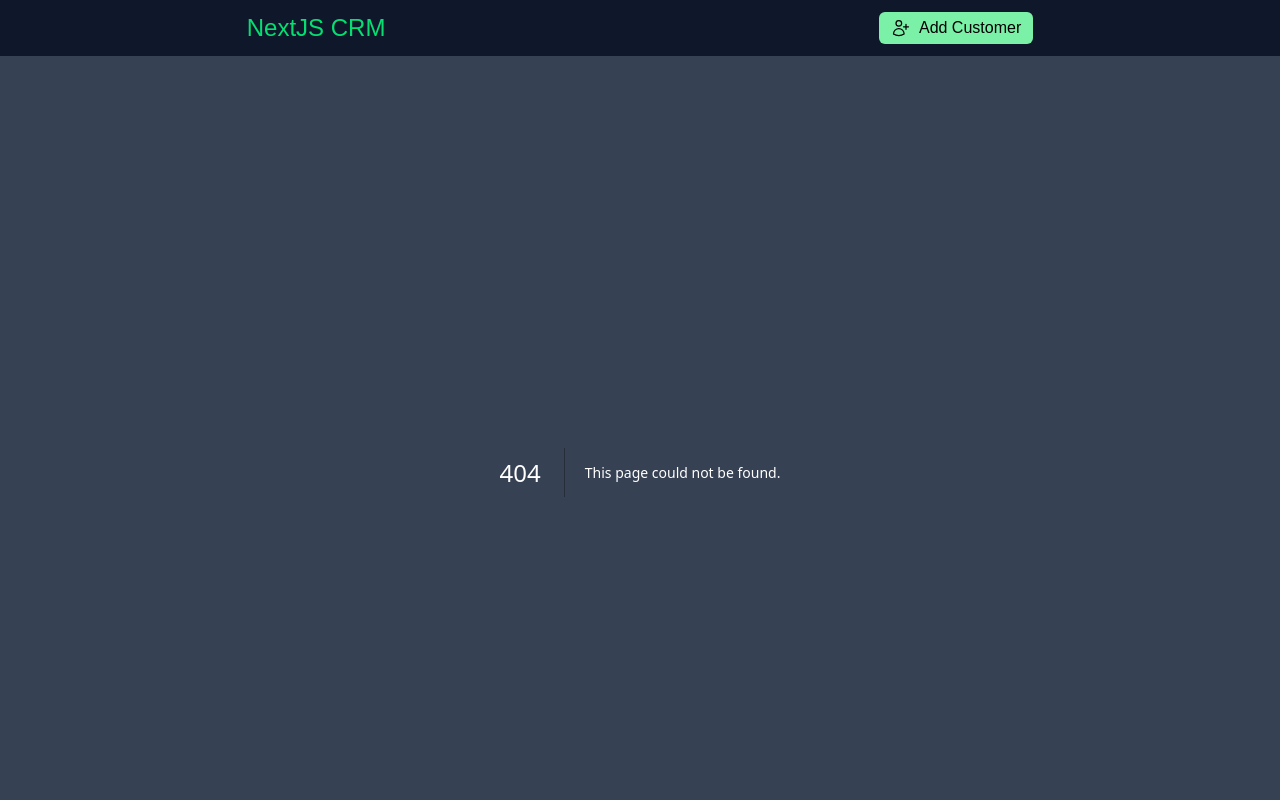
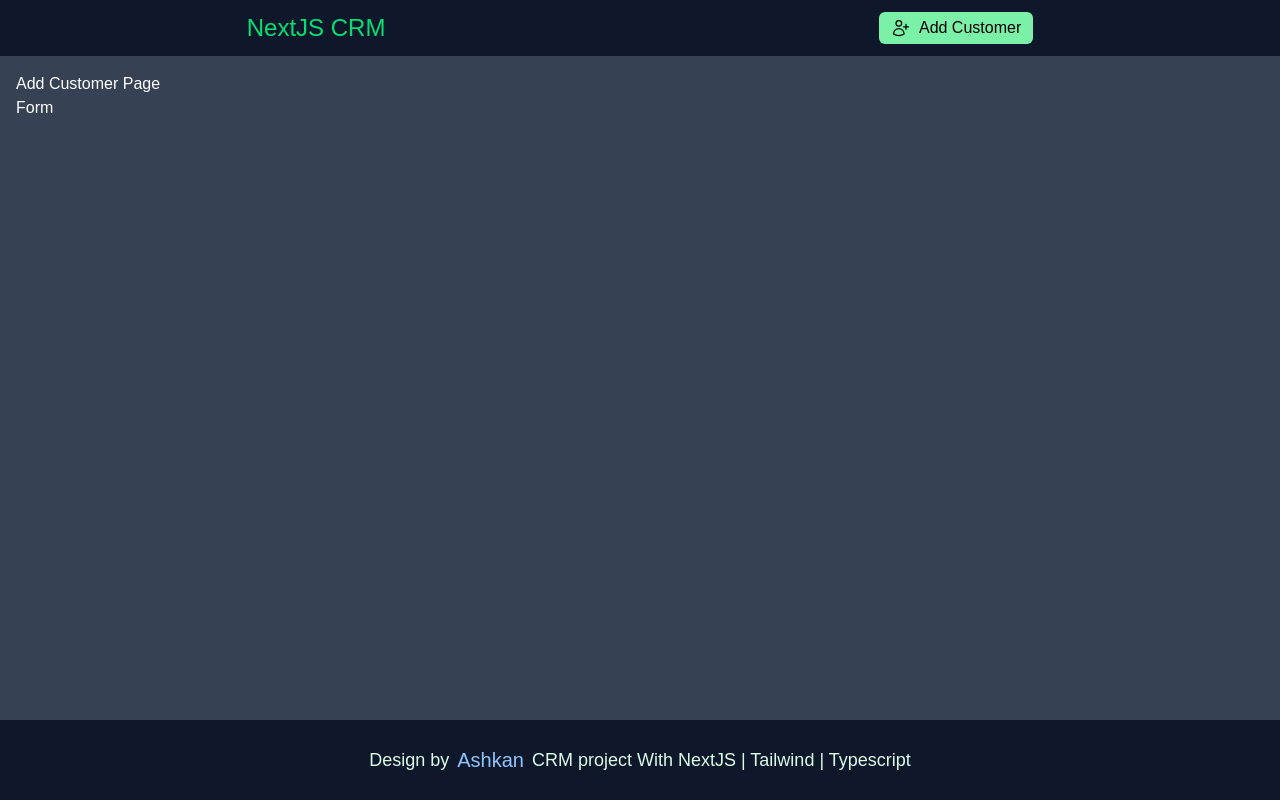
Before and after one commit to ashkankh/nextjs-crm-typescript, a Next.js app: page /add-customer in a window 1280 px wide. Before the commit this address had no page. Shown: the top 800 px of the page. Built offline with nearby package versions, Linux system fonts and the light colour scheme.

Commit message:
feat(Form): create AddCustomer page, Form component and its types

```diff
--- a/components/layout/layout.tsx
+++ b/components/layout/layout.tsx
@@ -1,5 +1,5 @@
 import React from 'react'
-import { LayoutProps } from '@/types/layout.style'
+import { LayoutProps } from '@/types/layout.type'
 import Link from 'next/link'
 import { AtSymbolIcon, UserPlusIcon } from '@heroicons/react/24/outline'
 
--- /dev/null
+++ b/components/modules/form.tsx
@@ -0,0 +1,8 @@
+import { CustomerForm, FormProps } from '@/types/form.type'
+import React from 'react'
+
+function Form({ form, setForm }: FormProps) {
+    return <div>Form</div>
+}
+
+export default Form
--- /dev/null
+++ b/components/templates/addCustomerPage.tsx
@@ -0,0 +1,25 @@
+import React, { useState } from 'react'
+import Form from '../modules/form'
+import { CustomerForm } from '@/types/form.type'
+
+function AddCustomerPage() {
+    const [form, setForm] = useState<CustomerForm>({
+        name: "",
+        lastName: "",
+        email: "",
+        phone: "",
+        address: "",
+        postalCode: "",
+        date: "",
+        products: [],
+    })
+
+    return (
+        <>
+            <div>Add Customer Page</div>
+            <Form form={form} setForm={setForm} />
+        </>
+    )
+}
+
+export default AddCustomerPage
--- /dev/null
+++ b/pages/add-customer/index.tsx
@@ -0,0 +1,10 @@
+import AddCustomerPage from '@/components/templates/addCustomerPage'
+import React from 'react'
+
+function AddCustomer() {
+    return (
+        <AddCustomerPage />
+    )
+}
+
+export default AddCustomer
```
Also changed, not shown: types/form.type.ts (added, +17 -0 lines), types/layout.type.ts (renamed from types/layout.style.ts).
